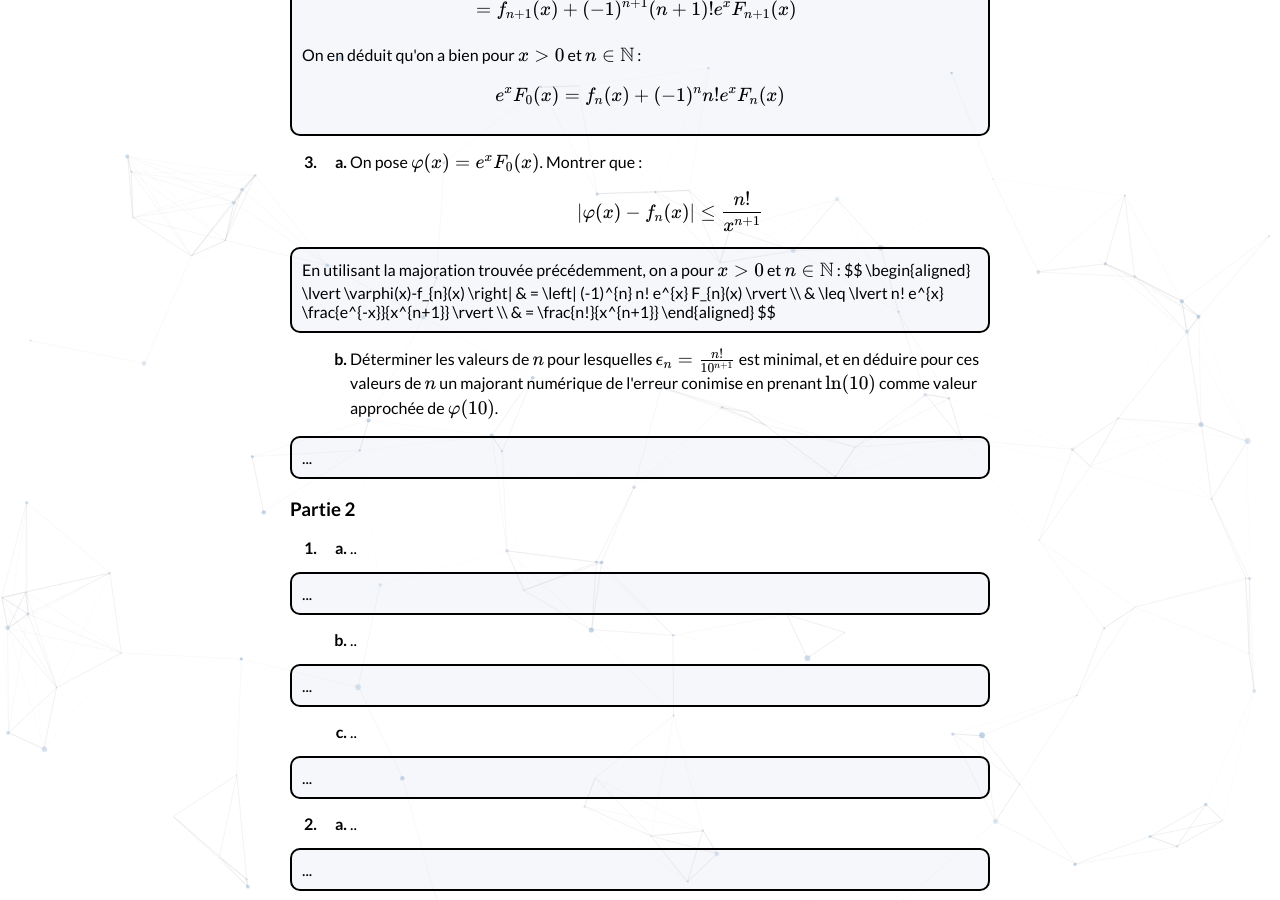
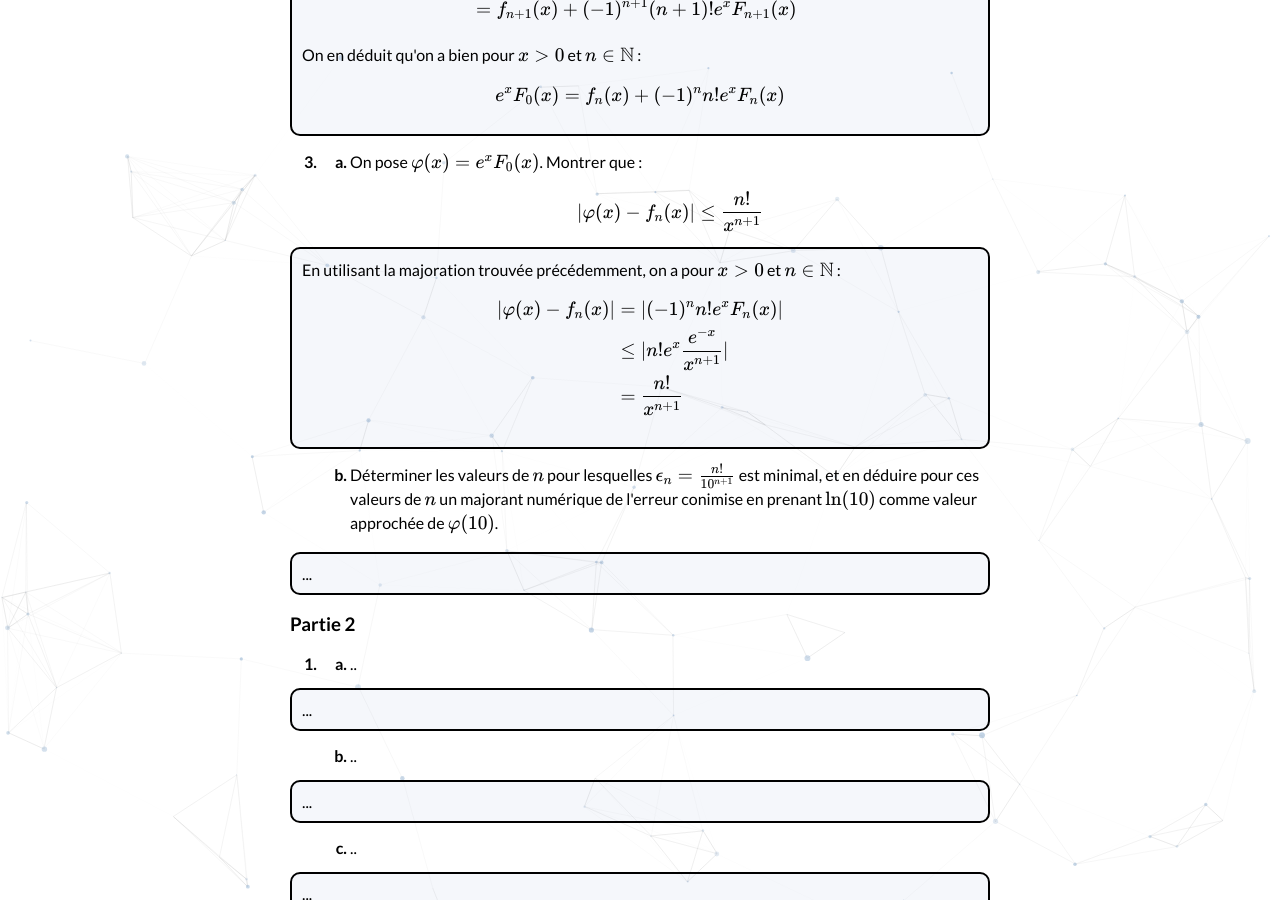
Before and after one commit to bglbrt/bglbrt.github.io, a Jekyll site: the page built from fr/corrections/administrateur_externe_1993.md, in a window 1280 px wide and 900 px high, scrolled down 2339 px. Built offline with Jekyll 4.4.1, drawn with Linux system fonts in a browser that asks for light colours; nearby versions of some CDN libraries.

Commit message:
Fix typo in variable name in administrateur_externe_1993.md

```diff
--- a/fr/corrections/administrateur_externe_1993.md
+++ b/fr/corrections/administrateur_externe_1993.md
@@ -137,7 +137,7 @@ Dans tout le problème $$x$$ désigne un réel _strictement positif_, et $$n$$ u
                     En utilisant la majoration trouvée précédemment, on a pour \( x >0 \) et \( n \in \mathbb{N} \) :
                     $$
                     \begin{aligned}
-                        \lvert \varphi(x)-f_{n}(x) \right| & = \left| (-1)^{n} n! e^{x} F_{n}(x) \rvert \\
+                        \lvert \varphi(x)-f_{n}(x) \rvert & = \lvert (-1)^{n} n! e^{x} F_{n}(x) \rvert \\
                         & \leq \lvert n! e^{x} \frac{e^{-x}}{x^{n+1}} \rvert \\
                         & = \frac{n!}{x^{n+1}}
                     \end{aligned}
```
